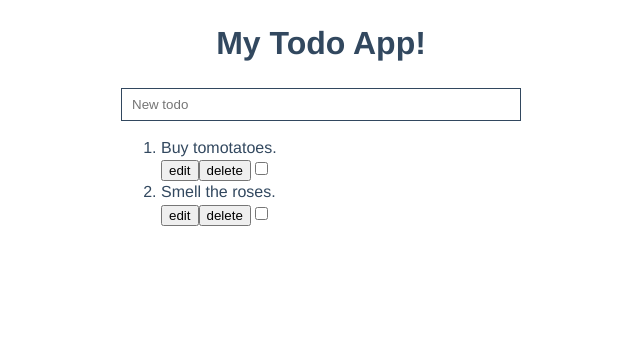
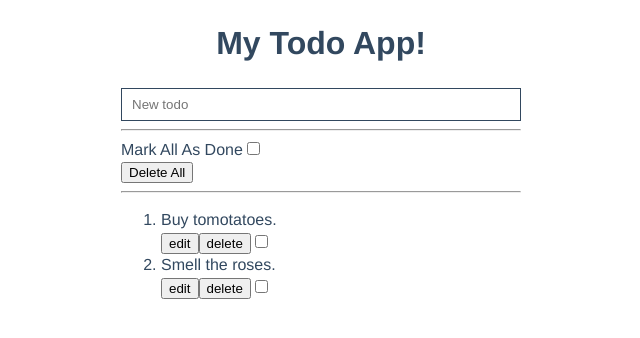
Before and after one commit to jessehall3/vue_simple_todo, a Vue app: page / in a window 1280 px wide. Shown: the top 338 px of the page, without its empty margins (319-959 px from the left). Built offline with nearby package versions, Linux system fonts and the light colour scheme.

Commit message:
Can now mark all as done (or not done).

```diff
--- a/src/components/TodoList.vue
+++ b/src/components/TodoList.vue
@@ -5,6 +5,14 @@
 			placeholder="New todo"
 			@keydown.enter="addTodo"
 		/>
+		<hr>
+		<div class="">
+			Mark All As Done<input type="checkbox" v-model="isAllDone" @click="toggleAllDone">
+		</div>
+		<div class="">
+			<button type="button" name="button">Delete All</button>
+		</div>
+		<hr>
 		<ol v-if="todos.length">
 			<TodoListItem
 				v-for="todo in todos"
@@ -32,14 +40,17 @@ export default {
   data () {
     return {
 			newTodoText: '',
+			isAllDone: false,
       todos: [
 				{
 					id: nextTodoId++,
-					text: 'Buy tomotatoes.'
+					text: 'Buy tomotatoes.',
+					isDone: false
 				},
 				{
 					id: nextTodoId++,
-					text: 'Smell the roses.'
+					text: 'Smell the roses.',
+					isDone: false
 				},
 			]
     }
@@ -59,6 +70,13 @@ export default {
 			this.todos = this.todos.filter(todo => {
 				return todo.id !== idToRemove
 			})
+		},
+		toggleAllDone () {
+			const self = this
+			self.todos = self.todos.map(todo => {
+				todo.isDone = !self.isAllDone
+				return todo
+			})
 		}
 	}
 }
--- a/src/components/TodoListItem.vue
+++ b/src/components/TodoListItem.vue
@@ -1,7 +1,7 @@
 <template>
   <div>
   <li>
-    <div :class="{done: isDone}">
+    <div>
       <span v-if="this.editable">
         <BaseInputText
         v-if="this.editable"
@@ -9,7 +9,7 @@
         @keydown.enter="updateTodo"
         />
       </span>
-      <span v-else>
+      <span :class="{done: todo.isDone}" v-else>
         {{ todo.text }}
       </span>
     </div>
@@ -19,7 +19,7 @@
     <button @click="$emit('remove', todo.id)">
       delete
     </button>
-    <input type="checkbox" v-model="isDone">
+    <input type="checkbox" v-model="todo.isDone">
   </li>
 </div>
 </template>
@@ -35,7 +35,6 @@ export default {
     return {
       updatedTodoText: this.todo.text,
       editable: false,
-      isDone: false,
     }
   },
   props: {
```
